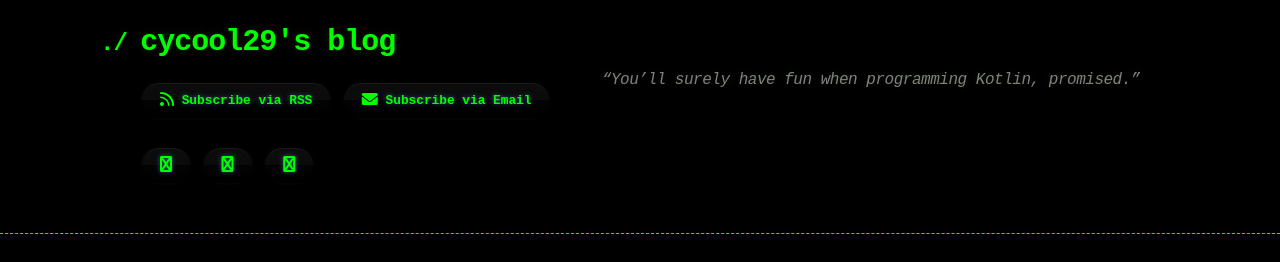
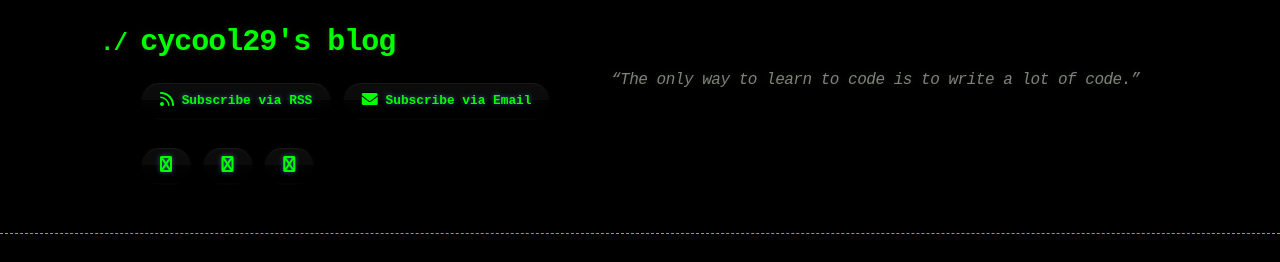
Before and after one commit to cycool29/cycool29.github.io, a Jekyll site: the page built from index.md, in a window 1280 px wide and 900 px high. Shown: the top 262 px of the window. Built offline with Jekyll 4.4.1, drawn with Linux system fonts in a browser that asks for light colours; a style sheet for code colours, icons or effects is not loaded.

Commit message:
Update quotes

```diff
--- a/_config.yml
+++ b/_config.yml
@@ -1,5 +1,5 @@
 title: cycool29's blog
-description: "“You’ll surely have fun when programming Kotlin, promised.” "
+description: "“The only way to learn to code is to write a lot of code.” "
 bio: A high school student. Intermediate in Python, Git, Bash. Learning JavaScript. He/Him. "
 author: cycool29
 url: https://cycool29.github.io
```
